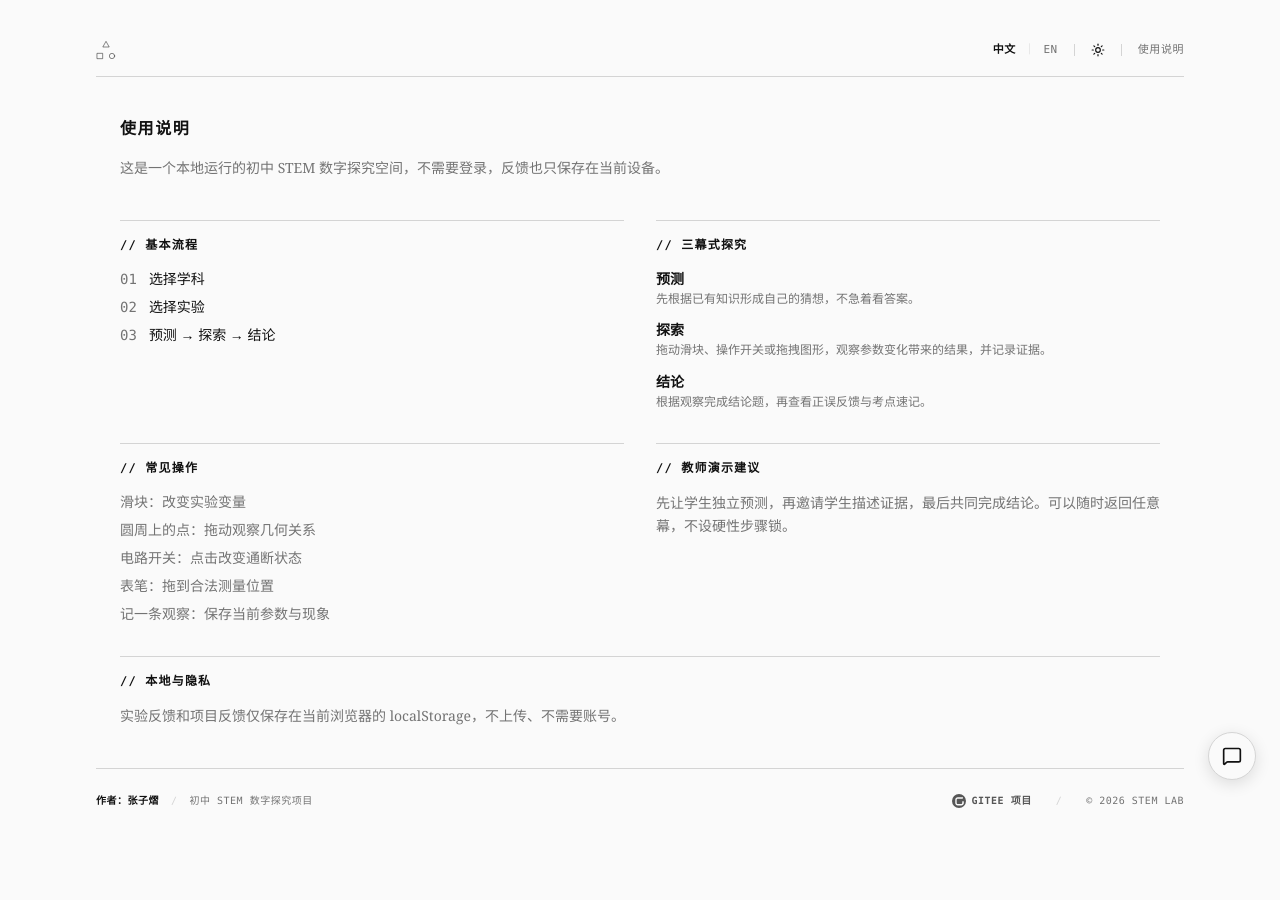
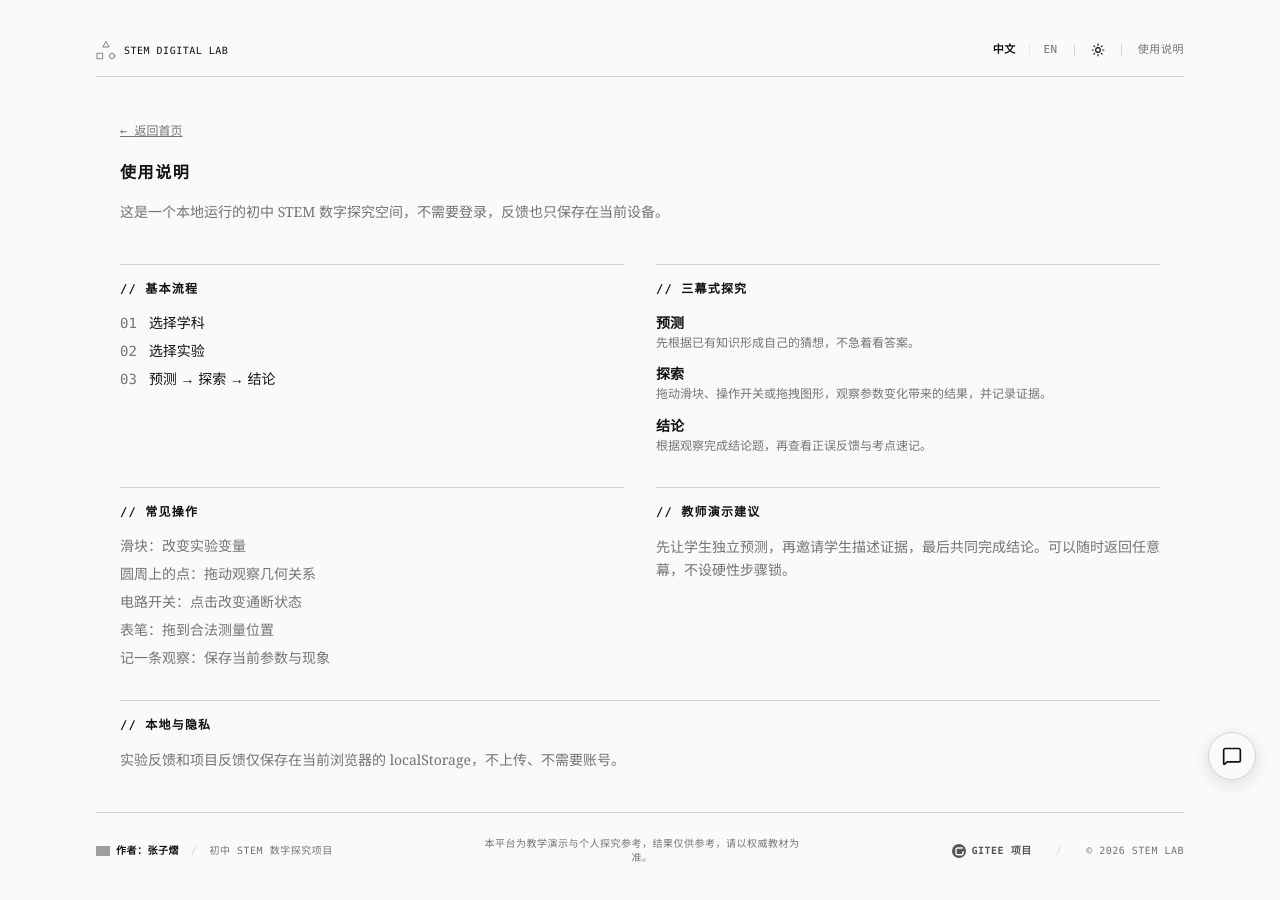
Before and after one commit to irkythedev/stem-digital-lab, a React (Vite) app: page /guide in a window 1280 px wide. Shown: the top 900 px of the page. Before the commit the page ends 856 px from the top, so only its background shows below. Built offline with nearby package versions, Linux system fonts and the light colour scheme; grey boxes are pictures that could not be loaded.

Commit message:
ui: brand text, guide back link, footer disclaimer & external links

```diff
--- a/src/components/layout/Footer.tsx
+++ b/src/components/layout/Footer.tsx
@@ -13,16 +13,35 @@ export default function Footer() {
   return (
     <footer className="w-full py-6 border-t border-[var(--border)] flex flex-col sm:flex-row justify-between items-center gap-4 text-[10px] text-[var(--muted)] mono-font uppercase tracking-wider transition-colors duration-200">
       <div className="flex flex-col sm:flex-row items-center sm:space-x-3 text-center sm:text-left">
-        <span className="font-bold text-[var(--fg)]">{t.author}</span>
+        <a
+          href="https://irky.dev/"
+          target="_blank"
+          rel="noopener noreferrer"
+          className="flex items-center space-x-1.5 hover:opacity-80 transition-opacity"
+          title="irky.dev"
+        >
+          <img
+            src="https://irky.dev/img/icons/pubg-helmet.png"
+            alt="irky.dev favicon"
+            width="14"
+            height="14"
+            className="flex-shrink-0"
+          />
+          <span className="font-bold text-[var(--fg)]">{t.author}</span>
+        </a>
         <span className="hidden sm:inline text-[var(--border)]" aria-hidden="true">
           /
         </span>
         <span>{t.authorRole}</span>
       </div>
 
+      <div className="max-w-xs text-center text-[var(--muted)] normal-case leading-snug">
+        {t.disclaimer}
+      </div>
+
       <div className="flex items-center space-x-6">
         <a
-          href="https://gitee.com/K4Ricky2Win"
+          href="https://gitee.com/K4Ricky2Win/stem-digital-lab"
           target="_blank"
           rel="noopener noreferrer"
           className="flex items-center space-x-1.5 text-[var(--fg)] opacity-70 hover:opacity-100 transition-opacity"
--- a/src/components/layout/Header.tsx
+++ b/src/components/layout/Header.tsx
@@ -24,7 +24,7 @@ export default function Header() {
 
   return (
     <header className="flex justify-between items-center w-full py-4 border-b border-[var(--border)] transition-colors duration-200">
-      <Link to="/" className="flex items-center group" aria-label={t.brandName}>
+      <Link to="/" className="flex items-center gap-2 group" aria-label={t.brandName}>
         <span className="relative w-5 h-5 text-[var(--fg)] shrink-0">
           {/* 三角（数学）— 上中 */}
           <svg viewBox="0 0 24 24" fill="none" stroke="currentColor" strokeWidth="1.5" strokeLinecap="round" strokeLinejoin="round"
@@ -44,6 +44,9 @@ export default function Header() {
           >
             <circle cx="12" cy="12" r="8" />
           </svg>
+        </span>
+        <span className="hidden sm:inline text-[10px] mono-font uppercase tracking-wider text-[var(--fg)] group-hover:opacity-70 transition-opacity">
+          STEM DIGITAL LAB
         </span>
       </Link>
 
--- a/src/lib/i18n.ts
+++ b/src/lib/i18n.ts
@@ -45,6 +45,7 @@ export const translations = {
     guide: '使用说明',
     backHome: '返回首页',
     backToSubject: '返回科目',
+    disclaimer: '本平台为教学演示与个人探究参考，结果仅供参考，请以权威教材为准。',
     underConstruction: '实验建设中',
     labUnderConstruction: '本实验正在建设中，敬请期待。',
     pageNotFound: '页面不存在',
@@ -87,6 +88,7 @@ export const translations = {
     guide: 'Guide',
     backHome: 'Back to Home',
     backToSubject: 'Back to Subject',
+    disclaimer: 'This platform is a teaching/demo and personal-inquiry reference. Results are for reference only; defer to authoritative textbooks.',
     underConstruction: 'Under Construction',
     labUnderConstruction: 'This lab is under construction. Stay tuned.',
     pageNotFound: 'Page Not Found',
--- a/src/pages/GuidePage.tsx
+++ b/src/pages/GuidePage.tsx
@@ -1,9 +1,11 @@
 /** 使用说明：课堂与个人探究的简明操作指南。 */
+import { Link } from 'react-router-dom';
 import { useApp } from '../lib/app-context';
 
 const copy = {
   zh: {
     title: '使用说明',
+    backHome: '返回首页',
     intro: '这是一个本地运行的初中 STEM 数字探究空间，不需要登录，反馈也只保存在当前设备。',
     flow: '基本流程',
     steps: ['选择学科', '选择实验', '预测 → 探索 → 结论'],
@@ -22,6 +24,7 @@ const copy = {
   },
   en: {
     title: 'How to use',
+    backHome: 'Back to Home',
     intro: 'A local middle-school STEM exploration space. No login is needed; feedback stays on this device.',
     flow: 'Basic flow',
     steps: ['Choose a subject', 'Choose an experiment', 'Predict → Explore → Conclude'],
@@ -45,7 +48,13 @@ export default function GuidePage() {
   const c = copy[lang];
   return (
     <main className="flex-1 my-10 px-2 sm:px-6">
-      <div className="mb-10 max-w-2xl">
+      <Link
+        to="/"
+        className="text-xs mono-font text-[var(--muted)] underline hover:text-[var(--fg)]"
+      >
+        ← {c.backHome}
+      </Link>
+      <div className="mb-10 mt-5 max-w-2xl">
         <h1 className="text-base font-bold tracking-widest uppercase mono-font text-[var(--fg)] mb-4">{c.title}</h1>
         <p className="text-sm serif-font leading-relaxed text-[var(--muted)]">{c.intro}</p>
       </div>
```
